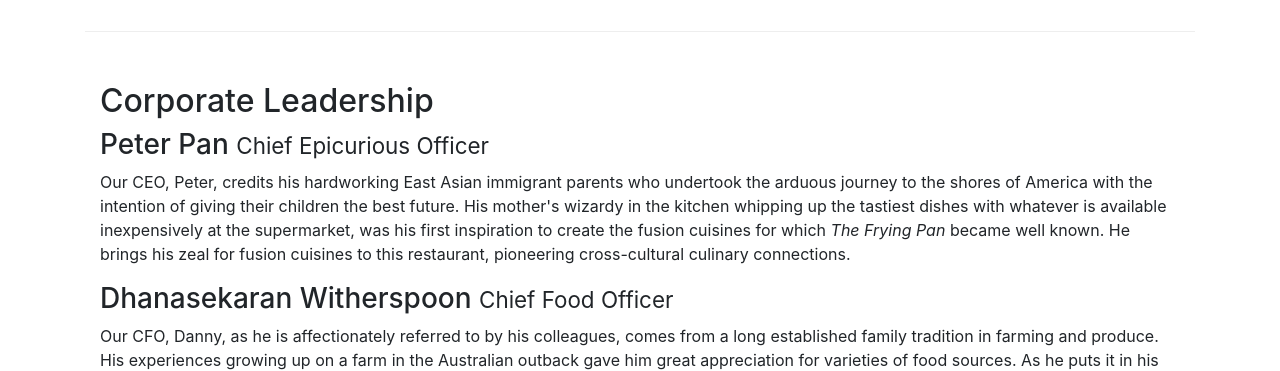
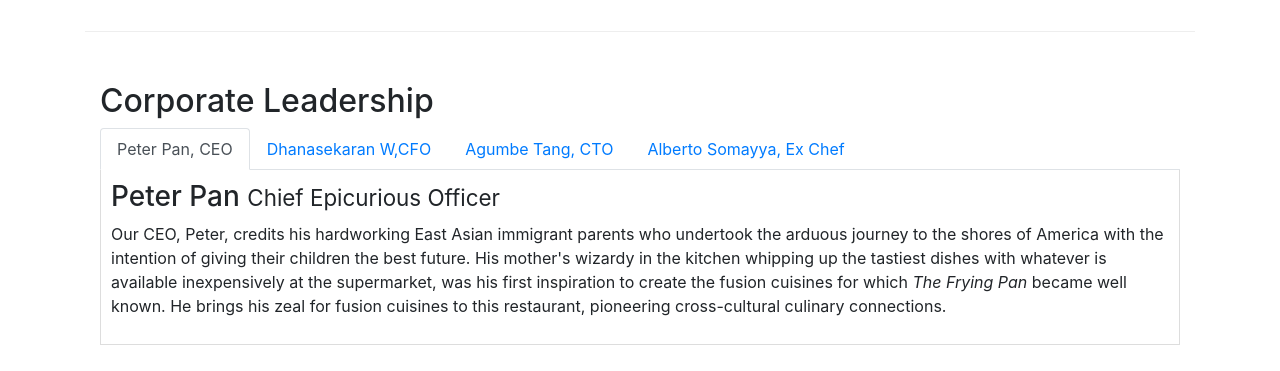
Before and after one commit to aljog786/courzera, a website: page aboutus.html in a window 1280 px wide. Shown: the part 940-1311 px from the top of the page. Drawn offline with nearby package versions, Linux system fonts and the light colour scheme.

Commit message:
tabs and tabbed navigation

```diff
--- a/aboutus.html
+++ b/aboutus.html
@@ -100,14 +100,41 @@
         <div class="row row-content">
             <div class="col-12">
                 <h2>Corporate Leadership</h2>
+                <ul class="nav nav-tabs">
+                    <li class="nav-item">
+                        <a href="#peter" role="tab" data-toggle="tab" class="nav-link active">Peter Pan, CEO</a>
+                    </li>
+                    <li class="nav-item">
+                        <a href="#dhana" role="tab" data-toggle="tab" class="nav-link">Dhanasekaran W,CFO</a>
+                    </li>
+                    <li class="nav-item">
+                        <a href="#agumbe" role="tab" data-toggle="tab" class="nav-link">Agumbe Tang, CTO</a>
+                    </li>
+                    <li class="nav-item">
+                        <a href="#alberto" role="tab" data-toggle="tab" class="nav-link">Alberto Somayya, Ex Chef</a>
+                    </li>
+                </ul>
+
+                <div class="tab-content">
+                    <div class="tab-pane fade show active" role="tabpanel" id="peter">
                         <h3>Peter Pan <small>Chief Epicurious Officer</small></h3>
                         <p class="d-none d-sm-block">Our CEO, Peter, credits his hardworking East Asian immigrant parents who undertook the arduous journey to the shores of America with the intention of giving their children the best future. His mother's wizardy in the kitchen whipping up the tastiest dishes with whatever is available inexpensively at the supermarket, was his first inspiration to create the fusion cuisines for which <em>The Frying Pan</em> became well known. He brings his zeal for fusion cuisines to this restaurant, pioneering cross-cultural culinary connections.</p>
+                    </div>
+                    <div class="tab-pane fade" role="tabpanel" id="dhana">
                         <h3>Dhanasekaran Witherspoon <small>Chief Food Officer</small></h3>
                         <p class="d-none d-sm-block" >Our CFO, Danny, as he is affectionately referred to by his colleagues, comes from a long established family tradition in farming and produce. His experiences growing up on a farm in the Australian outback gave him great appreciation for varieties of food sources. As he puts it in his own words, <em>Everything that runs, wins, and everything that stays, pays!</em></p>
+                    </div>
+                    <div class="tab-pane fade" role="tabpanel" id="agumbe">
                         <h3>Agumbe Tang <small>Chief Taste Officer</small></h3>
                         <p class="d-none d-sm-block">Blessed with the most discerning gustatory sense, Agumbe, our CTO, personally ensures that every dish that we serve meets his exacting tastes. Our chefs dread the tongue lashing that ensues if their dish does not meet his exacting standards. He lives by his motto, <em>You click only if you survive my lick.</em></p>
+                    </div>
+                    <div class="tab-pane fade" role="tabpanel" id="alberto">
                         <h3>Alberto Somayya <small>Executive Chef</small></h3>
                         <p class="d-none d-sm-block">Award winning three-star Michelin chef with wide International experience having worked closely with whos-who in the culinary world, he specializes in creating mouthwatering Indo-Italian fusion experiences. He says, <em>Put together the cuisines from the two craziest cultures, and you get a winning hit! Amma Mia!</em></p>
+                    </div>
+                </div>
+
+
             </div>
        </div>
        <div class="row row-content">
--- a/css/styles.css
+++ b/css/styles.css
@@ -30,3 +30,9 @@ body{
 .navbar-dark{
 background-color: #512dab;
 }
+.tab-content{
+    border-left: 1px solid #ddd;
+    border-right: 1px solid #ddd;
+    border-bottom: 1px solid #ddd;
+    padding: 10px;
+}
```
Lines whose indentation alone changed are shown as unchanged.
